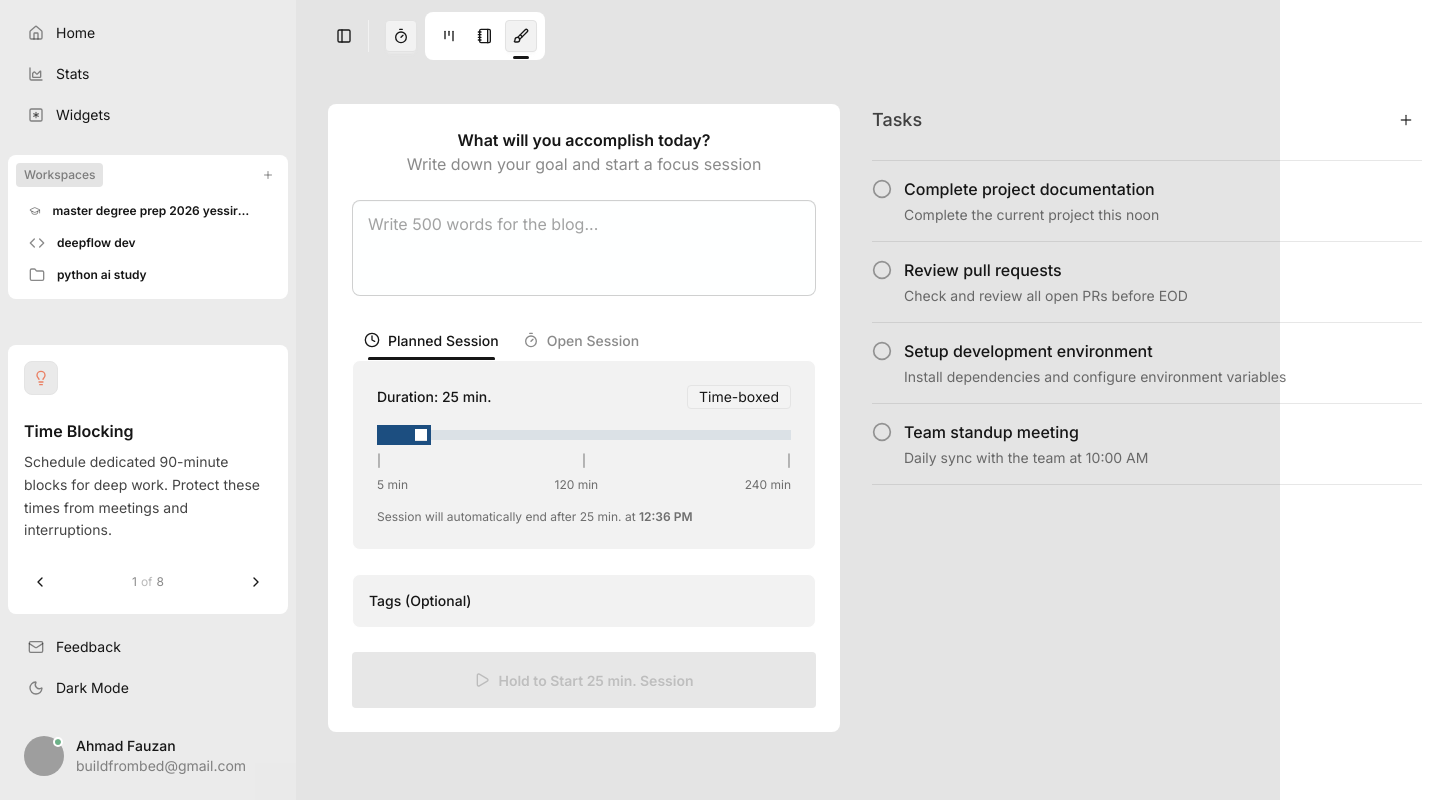
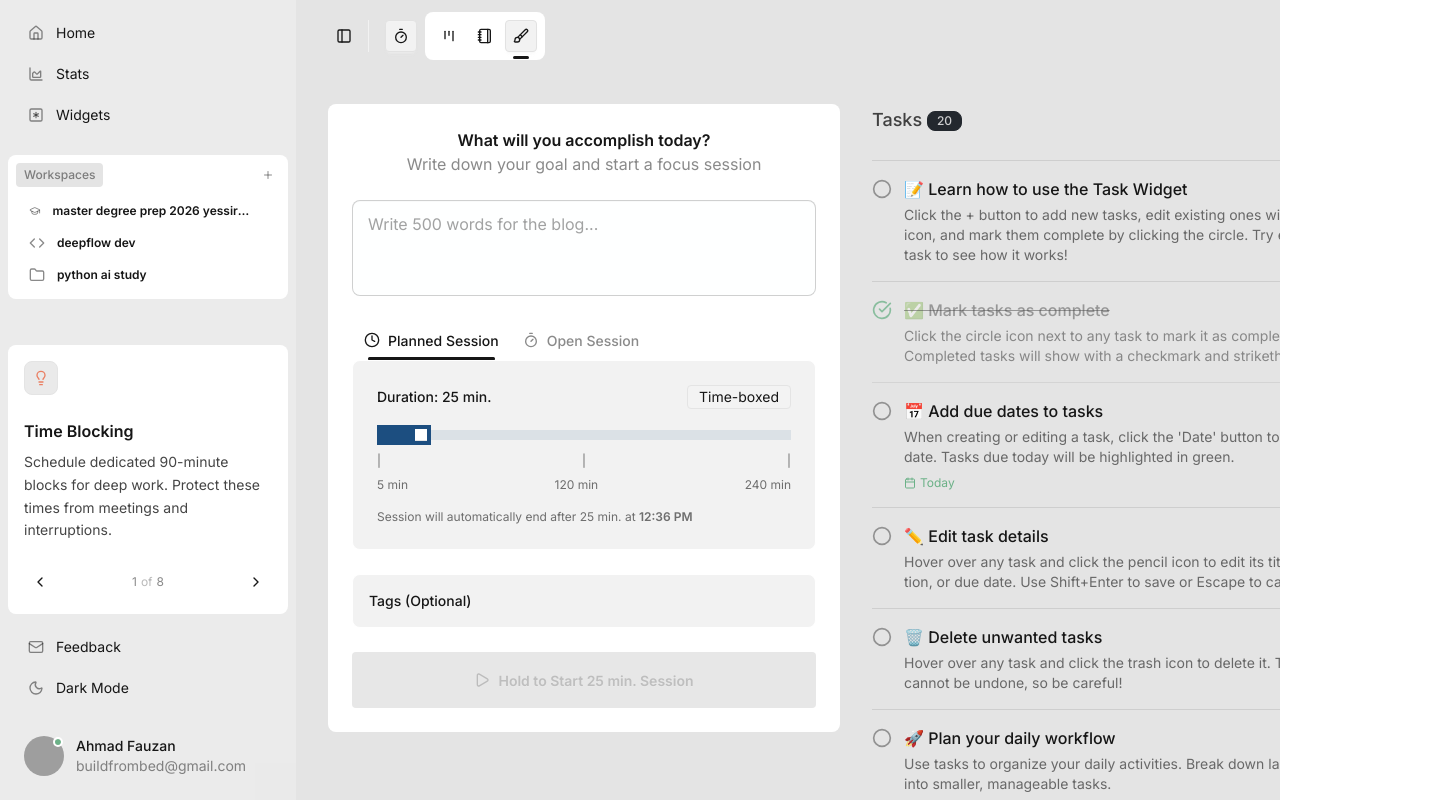
Before and after one commit to vaujan/deepflow, a Next.js app: page / in a window 1280 px wide. Both pictures are taken after a click on the button 521 px from the left and 36 px from the top of the page. Shown: the top 800 px of the page, 1454 px wide, since content can reach past the window. Built offline with nearby package versions, Linux system fonts and the light colour scheme; grey boxes are pictures that could not be loaded.

Commit message:
improve ui

```diff
--- a/src/components/ui/widget-task.tsx
+++ b/src/components/ui/widget-task.tsx
@@ -5,14 +5,9 @@ import {
 	CheckCircle,
 	Circle,
 	Trash2,
-	X,
 	ListTodo,
 	Calendar,
-	ChevronDown,
-	Inbox,
-	Flag,
-	Bell,
-	MoreHorizontal,
+	Edit3,
 } from "lucide-react";
 import React, { useState } from "react";
 
@@ -29,36 +24,195 @@ export default function WidgetTask() {
 	const [tasks, setTasks] = useState<Task[]>(() => [
 		{
 			id: 1,
-			title: "Complete project documentation",
-			description: "Complete the current project this noon",
+			title: "📝 Learn how to use the Task Widget",
+			description:
+				"Click the + button to add new tasks, edit existing ones with the pencil icon, and mark them complete by clicking the circle. Try editing this task to see how it works!",
 			completed: false,
-			project: "Inbox",
+			project: "Getting Started",
 		},
 		{
 			id: 2,
-			title: "Review pull requests",
-			description: "Check and review all open PRs before EOD",
-			completed: false,
-			project: "Inbox",
+			title: "✅ Mark tasks as complete",
+			description:
+				"Click the circle icon next to any task to mark it as complete. Completed tasks will show with a checkmark and strikethrough text.",
+			completed: true,
+			project: "Getting Started",
 		},
 		{
 			id: 3,
-			title: "Setup development environment",
-			description: "Install dependencies and configure environment variables",
+			title: "📅 Add due dates to tasks",
+			description:
+				"When creating or editing a task, click the 'Date' button to set a due date. Tasks due today will be highlighted in green.",
 			completed: false,
-			project: "Inbox",
+			dueDate: new Date().toISOString().split("T")[0], // Today's date
+			project: "Getting Started",
 		},
 		{
 			id: 4,
-			title: "Team standup meeting",
-			description: "Daily sync with the team at 10:00 AM",
+			title: "✏️ Edit task details",
+			description:
+				"Hover over any task and click the pencil icon to edit its title, description, or due date. Use Shift+Enter to save or Escape to cancel.",
 			completed: false,
-			project: "Inbox",
+			project: "Getting Started",
+		},
+		{
+			id: 5,
+			title: "🗑️ Delete unwanted tasks",
+			description:
+				"Hover over any task and click the trash icon to delete it. This action cannot be undone, so be careful!",
+			completed: false,
+			project: "Getting Started",
+		},
+		{
+			id: 6,
+			title: "🚀 Plan your daily workflow",
+			description:
+				"Use tasks to organize your daily activities. Break down large projects into smaller, manageable tasks.",
+			completed: false,
+			dueDate: new Date(Date.now() + 24 * 60 * 60 * 1000)
+				.toISOString()
+				.split("T")[0], // Tomorrow
+			project: "Work",
+		},
+		{
+			id: 7,
+			title: "📋 Review project requirements",
+			description:
+				"Go through the project documentation and identify all requirements before starting development work.",
+			completed: false,
+			dueDate: new Date(Date.now() + 2 * 24 * 60 * 60 * 1000)
+				.toISOString()
+				.split("T")[0], // Day after tomorrow
+			project: "Work",
+		},
+		{
+			id: 8,
+			title: "💻 Set up development environment",
+			description:
+				"Install Node.js, VS Code, and configure Git for the new project. Make sure all tools are working properly.",
+			completed: false,
+			project: "Work",
+		},
+		{
+			id: 9,
+			title: "🏃‍♂️ Go for a morning run",
+			description:
+				"Start the day with a 30-minute run around the neighborhood. Great way to boost energy and focus.",
+			completed: false,
+			dueDate: new Date().toISOString().split("T")[0], // Today
+			project: "Personal",
+		},
+		{
+			id: 10,
+			title: "📚 Read for 30 minutes",
+			description:
+				"Spend time reading a good book or technical articles to expand knowledge and improve focus.",
+			completed: false,
+			project: "Personal",
+		},
+		{
+			id: 11,
+			title: "🛒 Buy groceries for the week",
+			description:
+				"Make a shopping list and visit the grocery store. Don't forget to check what's already in the pantry.",
+			completed: false,
+			dueDate: new Date(Date.now() + 3 * 24 * 60 * 60 * 1000)
+				.toISOString()
+				.split("T")[0], // In 3 days
+			project: "Personal",
+		},
+		{
+			id: 12,
+			title: "📞 Call family members",
+			description:
+				"Reach out to parents and siblings to catch up. Schedule a video call if possible.",
+			completed: false,
+			project: "Personal",
+		},
+		{
+			id: 13,
+			title: "🎯 Complete user authentication feature",
+			description:
+				"Implement login, registration, and password reset functionality with proper validation and security measures.",
+			completed: true,
+			project: "Development",
+		},
+		{
+			id: 14,
+			title: "🧪 Write unit tests for API endpoints",
+			description:
+				"Create comprehensive test coverage for all API endpoints to ensure reliability and catch bugs early.",
+			completed: false,
+			dueDate: new Date(Date.now() + 7 * 24 * 60 * 60 * 1000)
+				.toISOString()
+				.split("T")[0], // Next week
+			project: "Development",
+		},
+		{
+			id: 15,
+			title: "📖 Update project documentation",
+			description:
+				"Review and update README, API documentation, and code comments to keep everything current.",
+			completed: false,
+			project: "Development",
+		},
+		{
+			id: 16,
+			title: "🎨 Design new dashboard layout",
+			description:
+				"Create wireframes and mockups for the new dashboard design. Focus on user experience and accessibility.",
+			completed: false,
+			dueDate: new Date(Date.now() + 5 * 24 * 60 * 60 * 1000)
+				.toISOString()
+				.split("T")[0], // In 5 days
+			project: "Design",
+		},
+		{
+			id: 17,
+			title: "📱 Optimize mobile responsiveness",
+			description:
+				"Test the application on different screen sizes and fix any layout issues for mobile devices.",
+			completed: false,
+			project: "Design",
+		},
+		{
+			id: 18,
+			title: "🔍 Conduct user research interviews",
+			description:
+				"Schedule and conduct interviews with 5 potential users to gather feedback on the current design.",
+			completed: false,
+			project: "Research",
+		},
+		{
+			id: 19,
+			title: "📊 Analyze user behavior data",
+			description:
+				"Review analytics data to understand how users interact with the application and identify improvement opportunities.",
+			completed: false,
+			project: "Research",
+		},
+		{
+			id: 20,
+			title: "🚀 Deploy to staging environment",
+			description:
+				"Push the latest changes to the staging environment and run integration tests to ensure everything works correctly.",
+			completed: false,
+			dueDate: new Date(Date.now() + 1 * 24 * 60 * 60 * 1000)
+				.toISOString()
+				.split("T")[0], // Tomorrow
+			project: "DevOps",
 		},
 	]);
 
 	const [isAddingNew, setIsAddingNew] = useState(false);
+	const [editingTaskId, setEditingTaskId] = useState<number | null>(null);
 	const [newTask, setNewTask] = useState({
+		title: "",
+		description: "",
+		dueDate: "",
+		project: "Inbox",
+	});
+	const [editTask, setEditTask] = useState({
 		title: "",
 		description: "",
 		dueDate: "",
@@ -82,7 +236,15 @@ export default function WidgetTask() {
 				dueDate: "",
 				project: "Inbox",
 			});
-			setIsAddingNew(false);
+			// Keep the form open and refocus on the title input
+			setTimeout(() => {
+				const titleInput = document.querySelector(
+					'input[placeholder="Task name"]'
+				) as HTMLInputElement;
+				if (titleInput) {
+					titleInput.focus();
+				}
+			}, 0);
 		}
 	};
 
@@ -118,10 +280,60 @@ export default function WidgetTask() {
 		});
 	};
 
+	const startEditTask = (task: Task) => {
+		setEditingTaskId(task.id);
+		setEditTask({
+			title: task.title,
+			description: task.description,
+			dueDate: task.dueDate || "",
+			project: task.project,
+		});
+	};
+
+	const saveEditTask = () => {
+		if (editTask.title.trim() && editingTaskId) {
+			setTasks(
+				tasks.map((task) =>
+					task.id === editingTaskId
+						? {
+								...task,
+								title: editTask.title,
+								description: editTask.description,
+								dueDate: editTask.dueDate || undefined,
+								project: editTask.project,
+						  }
+						: task
+				)
+			);
+			setEditingTaskId(null);
+			setEditTask({
+				title: "",
+				description: "",
+				dueDate: "",
+				project: "Inbox",
+			});
+		}
+	};
+
+	const cancelEditTask = () => {
+		setEditingTaskId(null);
+		setEditTask({
+			title: "",
+			description: "",
+			dueDate: "",
+			project: "Inbox",
+		});
+	};
+
 	return (
-		<div className="w-full max-w-xl group flex flex-col min-w-[550px]">
+		<div className="w-full h-full max-w-xl group flex flex-col overflow-hidden">
 			<div className="flex justify-between items-center text-base-content/80 mb-6">
-				<span className="font-medium text-lg">Tasks</span>
+				<span className="font-medium text-lg">
+					Tasks{" "}
+					<span className="badge rounded-box badge-neutral badge-sm">
+						{tasks.length}
+					</span>
+				</span>
 				<button
 					className="btn btn-circle btn-sm btn-ghost"
 					onClick={startAddingNew}
@@ -148,6 +360,9 @@ export default function WidgetTask() {
 									if (e.key === "Enter" && e.shiftKey) {
 										e.preventDefault();
 										addTask();
+									} else if (e.key === "Escape") {
+										e.preventDefault();
+										cancelAddingNew();
 									}
 								}}
 								autoFocus
@@ -160,13 +375,21 @@ export default function WidgetTask() {
 								onChange={(e) =>
 									setNewTask({ ...newTask, description: e.target.value })
 								}
+								onKeyDown={(e) => {
+									if (e.key === "Enter" && e.shiftKey) {
+										e.preventDefault();
+										addTask();
+									} else if (e.key === "Escape") {
+										e.preventDefault();
+										cancelAddingNew();
+									}
+								}}
 							/>
 						</div>
 					</div>
 
 					{/* Bottom section - Project and actions */}
 					<div className="px-4 py-4 flex justify-between items-center">
-						<div className="flex gap-2 mt-3">
 						<button
 							className="btn btn-sm"
 							onClick={() => {
@@ -177,7 +400,6 @@ export default function WidgetTask() {
 							<Calendar className="size-4" />
 							Date
 						</button>
-						</div>
 
 						{/* Action buttons */}
 						<div className="flex gap-2">
@@ -193,7 +415,7 @@ export default function WidgetTask() {
 								disabled={!newTask.title.trim()}
 							>
 								Add task
-								<kbd className="kbd kbd-xs">ctrl</kbd>+
+								<kbd className="kbd kbd-xs">shift</kbd>+
 								<kbd className="kbd kbd-xs">enter</kbd>
 							</button>
 						</div>
@@ -202,7 +424,7 @@ export default function WidgetTask() {
 			)}
 
 			{/* Task list */}
-			<div className="flex flex-col max-h-[900px] overflow-y-auto">
+			<div className="flex flex-col flex-1 overflow-y-auto overflow-x-hidden">
 				{tasks.length === 0 && !isAddingNew ? (
 					// Empty state
 					<div className="flex flex-col items-center justify-center py-12 px-6 text-center">
@@ -223,9 +445,93 @@ export default function WidgetTask() {
 					</div>
 				) : (
 					tasks.map((task, index) => (
+						<div key={task.id}>
+							{editingTaskId === task.id ? (
+								// Edit task form
+								<div className="w-full mt-2 bg-base-200 rounded-lg shadow-sm border border-base-300 mb-4">
+									{/* Top section - Task inputs */}
+									<div className="p-4">
+										<div className="flex flex-col gap-3">
+											<input
+												type="text"
+												placeholder="Task name"
+												className="text-base-content placeholder-base-content/50 bg-transparent border-none outline-none text-lg font-medium w-full"
+												value={editTask.title}
+												onChange={(e) =>
+													setEditTask({ ...editTask, title: e.target.value })
+												}
+												onKeyDown={(e) => {
+													if (e.key === "Enter" && e.shiftKey) {
+														e.preventDefault();
+														saveEditTask();
+													} else if (e.key === "Escape") {
+														e.preventDefault();
+														cancelEditTask();
+													}
+												}}
+												autoFocus
+											/>
+											<input
+												type="text"
+												placeholder="Description"
+												className="text-base-content/70 placeholder-base-content/40 bg-transparent border-none outline-none w-full"
+												value={editTask.description}
+												onChange={(e) =>
+													setEditTask({
+														...editTask,
+														description: e.target.value,
+													})
+												}
+												onKeyDown={(e) => {
+													if (e.key === "Enter" && e.shiftKey) {
+														e.preventDefault();
+														saveEditTask();
+													} else if (e.key === "Escape") {
+														e.preventDefault();
+														cancelEditTask();
+													}
+												}}
+											/>
+										</div>
+									</div>
+
+									{/* Bottom section - Project and actions */}
+									<div className="px-4 py-4 flex justify-between items-center">
+										<button
+											className="btn btn-sm"
+											onClick={() => {
+												const today = new Date().toISOString().split("T")[0];
+												setEditTask({ ...editTask, dueDate: today });
+											}}
+										>
+											<Calendar className="size-4" />
+											Date
+										</button>
+
+										{/* Action buttons */}
+										<div className="flex gap-2">
+											<button
+												className="btn-sm btn btn-ghost"
+												onClick={cancelEditTask}
+											>
+												Cancel
+											</button>
+											<button
+												className="btn-sm btn btn-primary"
+												onClick={saveEditTask}
+												disabled={!editTask.title.trim()}
+											>
+												Save changes
+												<kbd className="kbd kbd-xs">shift</kbd>+
+												<kbd className="kbd kbd-xs">enter</kbd>
+											</button>
+										</div>
+									</div>
+								</div>
+							) : (
+								// Regular task display
 								<div
-							key={task.id}
-							className={`w-full py-4 px-0 border-b border-base-content/10/ transition-all ease-out cursor-pointer hover:bg-base-50 ${
+									className={`w-full py-4 px-0 border-b border-base-content/10 transition-all ease-out cursor-pointer hover:bg-base-50 ${
 										task.completed ? "opacity-75" : ""
 									} ${index === 0 ? "border-t border-base-300" : ""}`}
 								>
@@ -241,10 +547,10 @@ export default function WidgetTask() {
 											)}
 										</button>
 
-								<div className="flex-1 min-w-0">
+										<div className="flex-1 min-w-0 overflow-hidden">
 											<div className="flex flex-col gap-1">
 												<span
-											className={`font-medium text-base-content ${
+													className={`font-medium text-base-content break-words ${
 														task.completed
 															? "line-through text-base-content/50"
 															: ""
@@ -254,7 +560,7 @@ export default function WidgetTask() {
 												</span>
 
 												{task.description && (
-											<span className="text-sm text-base-content/60">
+													<span className="text-sm text-base-content/60 break-words">
 														{task.description}
 													</span>
 												)}
@@ -293,39 +599,29 @@ export default function WidgetTask() {
 										{/* Actions buttons */}
 										<div className="flex items-center gap-2 opacity-0 group-hover:opacity-100 transition-opacity flex-shrink-0">
 											<button
-										className="p-1 text-base-content/60 hover:text-base-content hover:bg-base-200 rounded transition-colors"
+												className="btn btn-sm btn-square btn-ghost"
 												onClick={(e) => {
 													e.stopPropagation();
-											// TODO: Add edit functionality
+													startEditTask(task);
 												}}
 												title="Edit task"
 											>
-										<svg
-											className="size-4"
-											fill="none"
-											stroke="currentColor"
-											viewBox="0 0 24 24"
-										>
-											<path
-												strokeLinecap="round"
-												strokeLinejoin="round"
-												strokeWidth={2}
-												d="M11 5H6a2 2 0 00-2 2v11a2 2 0 002 2h11a2 2 0 002-2v-5m-1.414-9.414a2 2 0 112.828 2.828L11.828 15H9v-2.828l8.586-8.586z"
-											/>
-										</svg>
+												<Edit3 className="size-3" />
 											</button>
 											<button
-										className="p-1 text-error  hover:bg-error/10 rounded transition-colors"
+												className="btn btn-sm btn-square btn-ghost text-error hover:bg-error/20"
 												onClick={(e) => {
 													e.stopPropagation();
 													deleteTask(task.id);
 												}}
 												title="Delete task"
 											>
-										<Trash2 className="size-4" />
+												<Trash2 className="size-3" />
 											</button>
 										</div>
 									</div>
+								</div>
+							)}
 						</div>
 					))
 				)}
```
Lines whose indentation alone changed are shown as unchanged.
